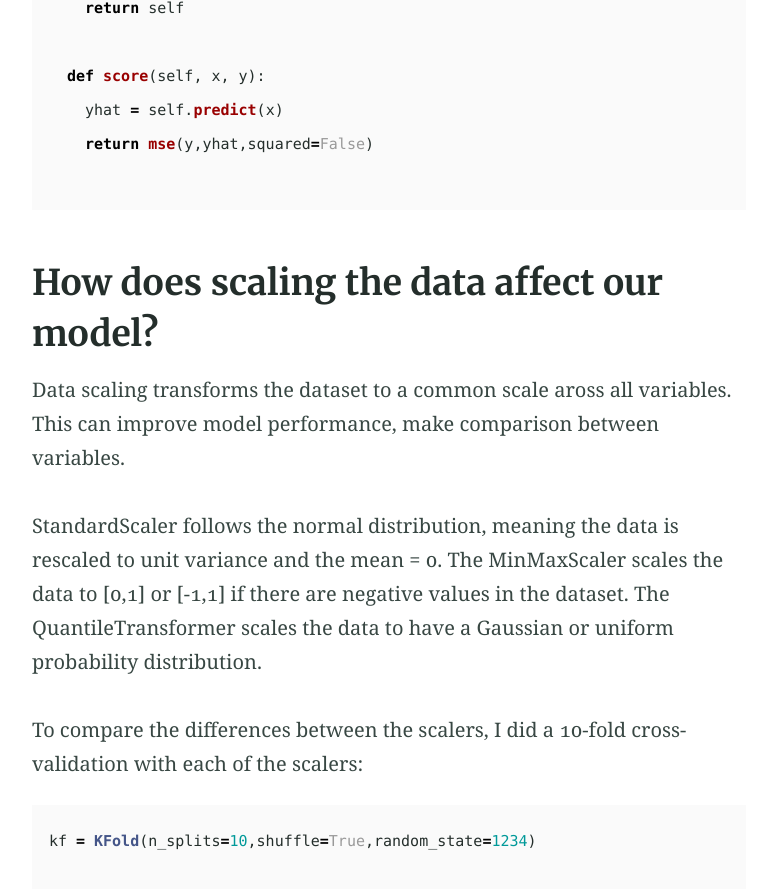
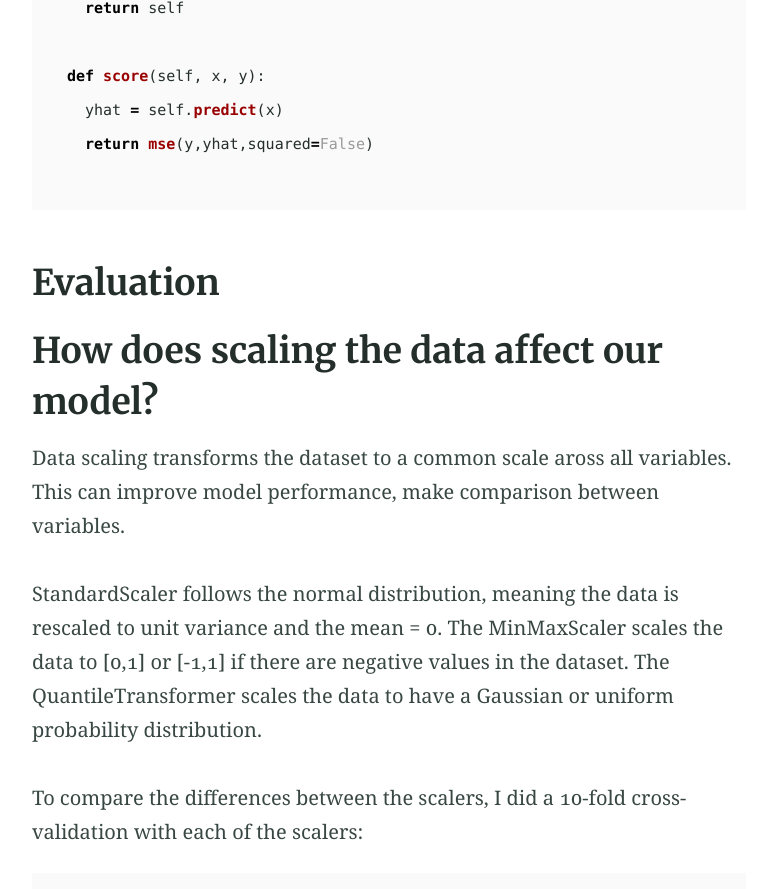
Before and after one commit to emxee333/data-440-capstone, a Jekyll site: the page built from _posts/2024-09-26-gradient-boosting.md, in a window 1280 px wide and 900 px high, scrolled down 2846 px. Shown: the top 889 px of the window, without its empty margins (251-1013 px from the left). Built offline with Jekyll 4.4.1, drawn with Linux system fonts in a browser that asks for light colours.

Commit message:
Update 2024-09-26-gradient-boosting.md

````diff
--- a/_posts/2024-09-26-gradient-boosting.md
+++ b/_posts/2024-09-26-gradient-boosting.md
@@ -75,7 +75,7 @@ class MyBoostedLowess():
     return mse(y,yhat,squared=False)
 
 ```
-
+## Evaluation
 ## How does scaling the data affect our model?
 Data scaling transforms the dataset to a common scale aross all variables. This can improve model performance, make comparison between variables.
 
````
